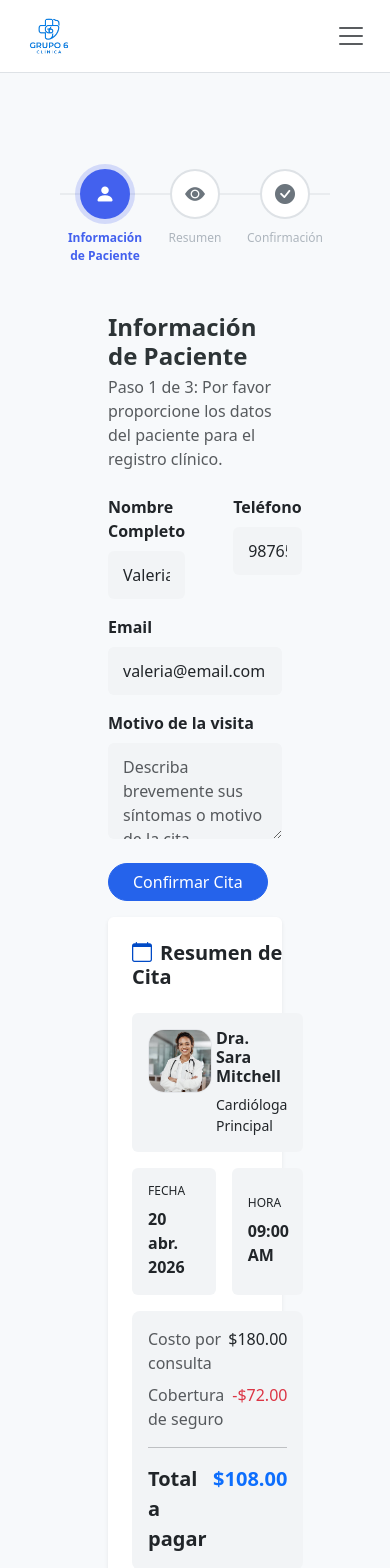
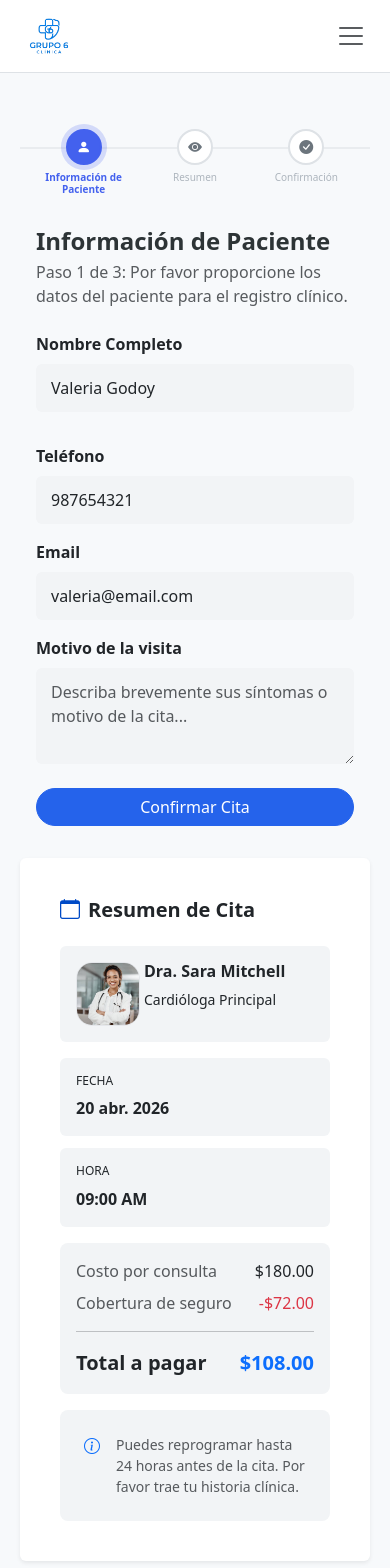
Before and after one commit to be1eng/gestion-citas-clinica, a React (Vite) app: page /sacar-cita in a window 390 px wide. Shown: the top 1568 px of the page. Built offline with nearby package versions, Linux system fonts and the light colour scheme.

Commit message:
feat: enhance Formulario and FormularioCita components with improved layout and responsive styles; add new CSS rules for better mobile experience

```diff
--- a/src/pages/Formulario.jsx
+++ b/src/pages/Formulario.jsx
@@ -4,9 +4,9 @@ import React from 'react';
 import FormularioCita from './GestionCitas/FormularioCita';
 function Formulario() {
   return (
-    <div className=" d-flex justify-content-center align-items-center" style={{ minHeight: '60vh' }}>
-      <div className="p-5 " style={{width: '100%', backgroundColor:'#F7F9FB ' }}>
-      <FormularioCita/>
+    <div className="d-flex justify-content-center align-items-start align-items-md-center" style={{ minHeight: '60vh' }}>
+      <div className="p-2 p-md-5" style={{ width: '100%', backgroundColor: '#F7F9FB' }}>
+        <FormularioCita />
       </div>
     </div>
   );
--- a/src/pages/GestionCitas/FormularioCita.jsx
+++ b/src/pages/GestionCitas/FormularioCita.jsx
@@ -12,7 +12,7 @@ const Step1Info = ({ formData, handleChange, summaryData, onNext, currentStep, t
       <p className="text-muted mb-4">
         Paso {currentStep} de {totalSteps}: Por favor proporcione los datos del paciente para el registro clínico.
       </p>
-      <div className="d-flex gap-5">
+      <div className="d-flex flex-column flex-sm-row gap-3 gap-sm-5">
         <div className="flex-fill mb-3 ">
           <label className="form-label fw-semibold">Nombre Completo</label>
           <input
@@ -94,7 +94,7 @@ const Step1Info = ({ formData, handleChange, summaryData, onNext, currentStep, t
             </div>
           </div>
 
-          <div className="d-flex gap-3">
+          <div className="summary-date-time">
             <div className="summaryCard card flex-fill p-3">
               <h5 className="card-title" style={{ fontSize: "12px" }}>
                 FECHA
@@ -370,7 +370,7 @@ function FormularioCita() {
       <Stepper steps={stepsConfig} currentStep={currentStep} />
 
       {/* Contenido Dinámico */}
-      <div className="card-body m-5">
+      <div className="card-body mx-0 mx-md-5 my-3 my-md-5 px-0 px-md-0">
         {currentStep === 1 &&
           <Step1Info
             formData={formData}
@@ -393,10 +393,10 @@ function FormularioCita() {
 
       {/* Botones de Navegación (pasos 2 y 3) */}
       {currentStep > 1 && (
-        <div className="d-flex justify-content-between mt-3">
+        <div className="d-flex flex-column flex-sm-row justify-content-sm-between gap-2 gap-sm-0 mt-3 px-2 px-md-0">
           {currentStep < 3 && (
             <button
-              className="btn btn-outline-secondary rounded-pill px-4"
+              className="btn btn-outline-secondary rounded-pill px-4 form-nav-btn"
               onClick={prevStep}
             >
               Regresar
@@ -405,7 +405,7 @@ function FormularioCita() {
 
           {currentStep === 2 && (
             <button
-              className="btn btn-primary rounded-pill px-4"
+              className="btn btn-primary rounded-pill px-4 form-nav-btn"
               onClick={nextStep}
               style={{ backgroundColor: "#2563EB", borderColor: "#2563EB" }}
             >
--- a/src/styles/FormularioCita.css
+++ b/src/styles/FormularioCita.css
@@ -1,3 +1,54 @@
+/* Resumen lateral: Fecha + Hora */
+.summary-date-time {
+  display: grid;
+  grid-template-columns: 1fr;
+  gap: 0.75rem;
+}
+@media (min-width: 576px) {
+  .summary-date-time {
+    grid-template-columns: 1fr 1fr;
+  }
+}
+
+/* Ajustes móviles globales del formulario */
+@media (max-width: 575.98px) {
+  .step-title {
+    font-size: 1.25rem;
+  }
+  .step-form-section,
+  .step-info-section {
+    padding: 1rem !important;
+  }
+  .summaryCard {
+    padding: 0.75rem !important;
+  }
+  .summaryImg {
+    width: 64px !important;
+    height: 64px !important;
+    object-fit: cover;
+  }
+  .form-input-flat {
+    padding: 10px 12px;
+    font-size: 14px;
+  }
+  .step-form-cta .btn {
+    width: 100%;
+  }
+  .review-card {
+    padding: 1rem !important;
+  }
+  .review-datetime {
+    gap: 0.5rem;
+  }
+  .review-doctor-img {
+    width: 56px !important;
+    height: 56px !important;
+  }
+  .form-nav-btn {
+    width: 100%;
+  }
+}
+
 /* Layout del contenedor de los pasos */
 .step-container {
   display: flex;
--- a/src/styles/Stepper.css
+++ b/src/styles/Stepper.css
@@ -80,3 +80,24 @@ body {
     color: #2ecc71;
     font-weight:bold;
 }
+
+/* Responsive: móvil */
+@media (max-width: 575.98px) {
+    .steps-horizontal {
+        padding: 0 0.5rem;
+    }
+    .steps-horizontal::before {
+        top: 18px;
+    }
+    .step-icon {
+        width: 36px;
+        height: 36px;
+        font-size: 14px;
+        margin-bottom: 6px;
+    }
+    .step-description {
+        font-size: 10px;
+        max-width: 80px;
+        line-height: 1.2;
+    }
+}
```
